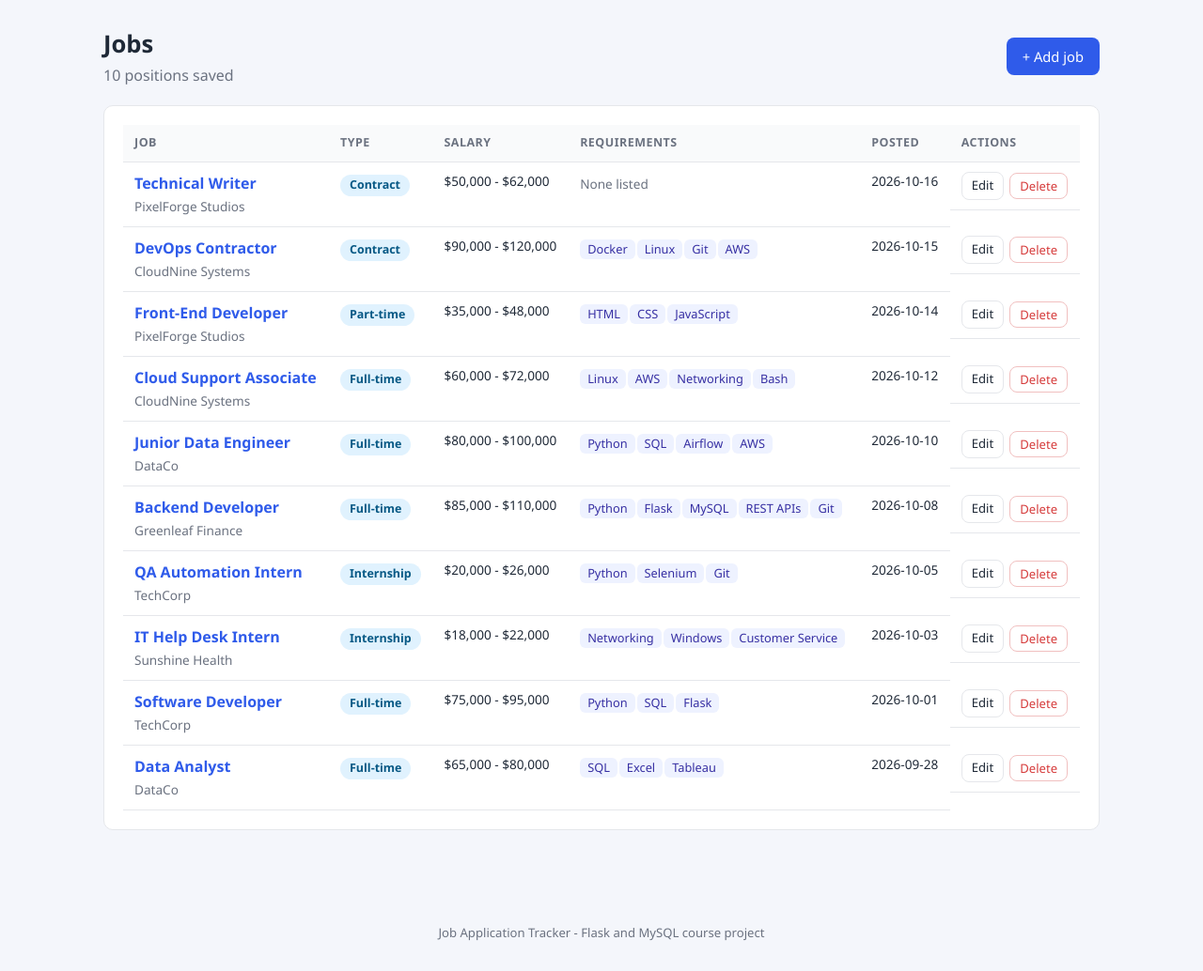
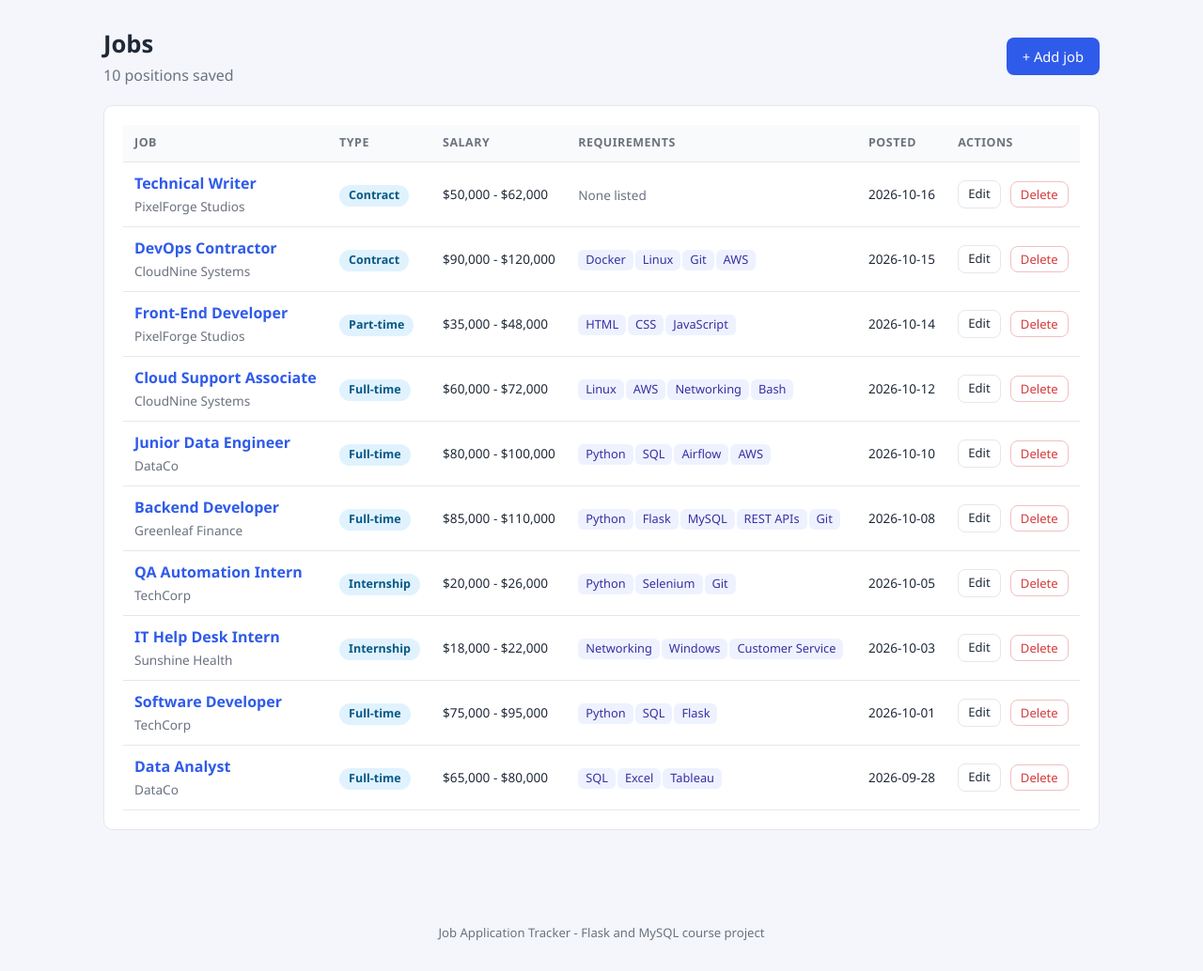
Before and after one commit to makakomateus/job-application-tracker, a Flask app: page /jobs in a window 1280 px wide. Shown: the part 58-1092 px from the top of the page at 94% size. Run offline with Flask 3, Linux system fonts and the light colour scheme; data comes from the database, SQL or seed files in the repository.

Commit message:
Fix table row alignment for action buttons and mute unscored job match

```diff
--- a/static/style.css
+++ b/static/style.css
@@ -109,11 +109,14 @@ a:hover { text-decoration: underline; }
 .btn-sm { padding: 4px 10px; font-size: 0.82rem; }
 .actions { display: flex; gap: 6px; flex-wrap: wrap; align-items: center; }
 .actions form { margin: 0; }
+td.actions { display: table-cell; white-space: nowrap; }
+td.actions form, td.actions a { display: inline-block; vertical-align: middle; }
+td.actions > * + * { margin-left: 6px; }
 
 /* ---- tables ---- */
 .table-wrap { overflow-x: auto; }
 table { width: 100%; border-collapse: collapse; }
-th, td { text-align: left; padding: 10px 12px; border-bottom: 1px solid var(--line); vertical-align: top; }
+th, td { text-align: left; padding: 10px 12px; border-bottom: 1px solid var(--line); vertical-align: middle; }
 th { font-size: 0.78rem; text-transform: uppercase; letter-spacing: 0.04em; color: var(--muted); background: #f9fafb; }
 tr:hover td { background: #fafbff; }
 td.num, th.num { text-align: right; }
@@ -220,6 +223,7 @@ dl.details dd { margin: 0; }
 .pct-high { color: #047857; }
 .pct-mid { color: #b45309; }
 .pct-low { color: #b91c1c; }
+.pct-na { color: var(--muted); }
 
 footer { text-align: center; color: var(--muted); font-size: 0.82rem; padding: 20px 0 30px; }
 
--- a/templates/job_match.html
+++ b/templates/job_match.html
@@ -25,7 +25,7 @@
     {% if results %}
         {% for r in results %}
         <div class="match-row">
-            <div class="match-pct {{ 'pct-high' if r.percent is not none and r.percent >= 70 else ('pct-mid' if r.percent is not none and r.percent >= 40 else 'pct-low') }}">
+            <div class="match-pct {{ 'pct-na' if r.percent is none else ('pct-high' if r.percent >= 70 else ('pct-mid' if r.percent >= 40 else 'pct-low')) }}">
                 {% if r.percent is not none %}{{ r.percent }}%{% else %}n/a{% endif %}
             </div>
             <div style="flex:1">
```
